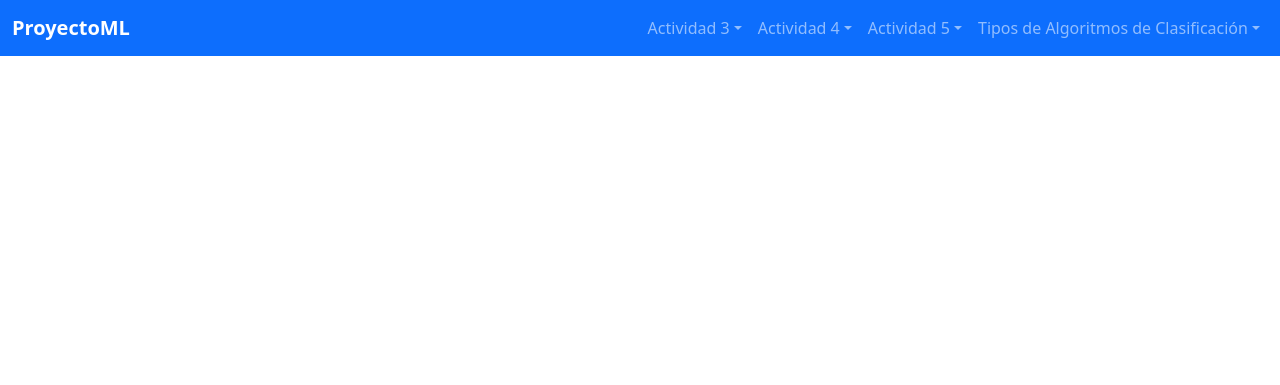
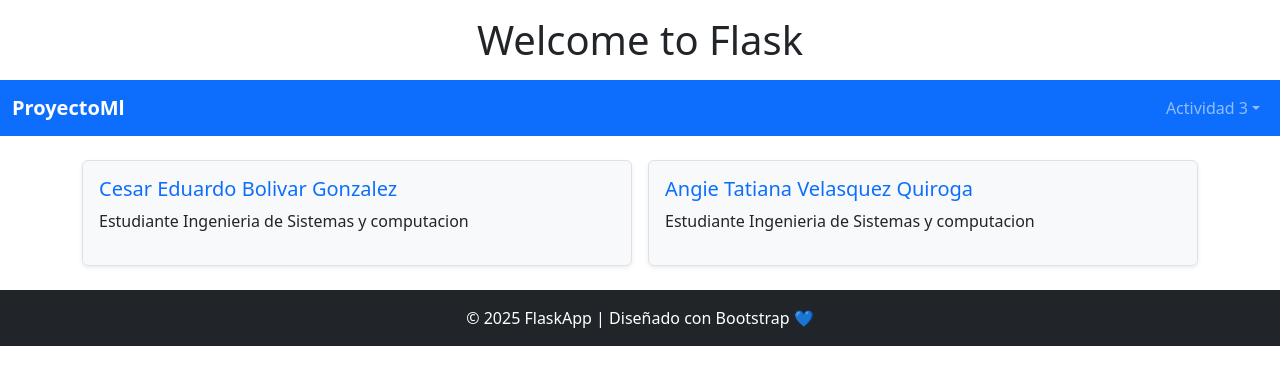
Before and after one commit to cebolivar/ProyectoML, a Flask app: page / in a window 1280 px wide. Shown: the top 385 px of the page. Run offline with Flask 3, Linux system fonts and the light colour scheme.

Commit message:
creacion de menu

```diff
--- a/templates/index.html
+++ b/templates/index.html
@@ -5,11 +5,16 @@
     <meta charset="UTF-8">
     <meta name="viewport" content="width=device-width, initial-scale=1.0">
     <title>ProyectoML</title>
+    <link rel="stylesheet" href="{{url_for('static', filename='apa.css')}}">
+    <link rel="stylesheet" href="{{url_for('static', filename='style.css')}}">
 </head>
 <body>
-     <nav class="navbar navbar-expand-lg navbar-dark bg-primary">
+      <h1 class="text-center my-3">Welcome to {{name}}</h1>
+
+  <!-- Navbar con colores Bootstrap -->
+  <nav class="navbar navbar-expand-lg navbar-dark bg-primary">
     <div class="container-fluid">
-      <a class="navbar-brand fw-bold" href="#">ProyectoML</a>
+      <a class="navbar-brand fw-bold" href="#">ProyectoMl</a>
       <button class="navbar-toggler" type="button" data-bs-toggle="collapse" data-bs-target="#navbarSupportedContent">
         <span class="navbar-toggler-icon"></span>
       </button>
@@ -21,37 +26,9 @@
           <li class="nav-item dropdown">
             <a class="nav-link dropdown-toggle" href="#" role="button" data-bs-toggle="dropdown">Actividad 3</a>
             <ul class="dropdown-menu">
-              <li><a class="dropdown-item" href="Caso1">Análisis predictivos</a></li>
-              <li><a class="dropdown-item" href="Caso2">Segmentación de clientes</a></li>
-              <li><a class="dropdown-item" href="Caso3">Detección de spam</a></li>
-              <li><a class="dropdown-item" href="Caso4">Forecasting</a></li>
-            </ul>
-          </li>
+              <li><a class="dropdown-item" href="#">casuistica</a></li>
+              <li><a class="dropdown-item" href="#">Proyecto </a></li>
 
-          <!-- Actividad 4 -->
-          <li class="nav-item dropdown">
-            <a class="nav-link dropdown-toggle" href="#" role="button" data-bs-toggle="dropdown">Actividad 4</a>
-            <ul class="dropdown-menu">
-              <li><a class="dropdown-item" href="Actividad4">Turismo</a></li>
-            </ul>
-          </li>
-
-          <!-- Actividad 5 -->
-          <li class="nav-item dropdown">
-            <a class="nav-link dropdown-toggle" href="#" role="button" data-bs-toggle="dropdown">Actividad 5</a>
-            <ul class="dropdown-menu">
-              <li><a class="dropdown-item" href="confusion_matrix">Matriz</a></li>
-              <li><a class="dropdown-item" href="confusion_matrix_planpremium">Matriz Plan Premium</a></li>
-              <li><a class="dropdown-item" href="ConceptosBasicos">Conceptos básicos</a></li>
-            </ul>
-          </li>
-
-          <!-- Actividad 6-->
-          <li class="nav-item dropdown">
-            <a class="nav-link dropdown-toggle" href="#" role="button" data-bs-toggle="dropdown">Tipos de Algoritmos de Clasificación</a>
-            <ul class="dropdown-menu">
-              <li><a class="dropdown-item" href="mapaconceptual">Conceptos básicos</a></li>
-              <li><a class="dropdown-item" href="CasoPracticoPeliculas">Caso Práctico</a></li>
             </ul>
           </li>
 
@@ -59,5 +36,30 @@
       </div>
     </div>
   </nav>
+
+  <!-- Contenido con dos columnas en PC y una en celular -->
+  <div class="container my-4">
+    <div class="row g-3">
+      <div class="col-md-6 col-12">
+        <div class="p-3 bg-light border rounded shadow-sm">
+          <h5 class="text-primary">Cesar Eduardo Bolivar Gonzalez</h5>
+          <p>Estudiante Ingenieria de Sistemas y computacion</p>
+        </div>
+      </div>
+      <div class="col-md-6 col-12">
+        <div class="p-3 bg-light border rounded shadow-sm">
+          <h5 class="text-primary">Angie Tatiana Velasquez Quiroga</h5>
+          <p>Estudiante Ingenieria de Sistemas y computacion</p>
+        </div>
+      </div>
+    </div>
+  </div>
+
+  <!-- Footer -->
+  <footer class="bg-dark text-white text-center py-3 mt-4">
+    <p class="mb-0">© 2025 FlaskApp | Diseñado con Bootstrap 💙</p>
+  </footer>
+
+  <script src="https://cdn.jsdelivr.net/npm/bootstrap@5.3.0/dist/js/bootstrap.bundle.min.js"></script>
 </body>
 </html>
```
